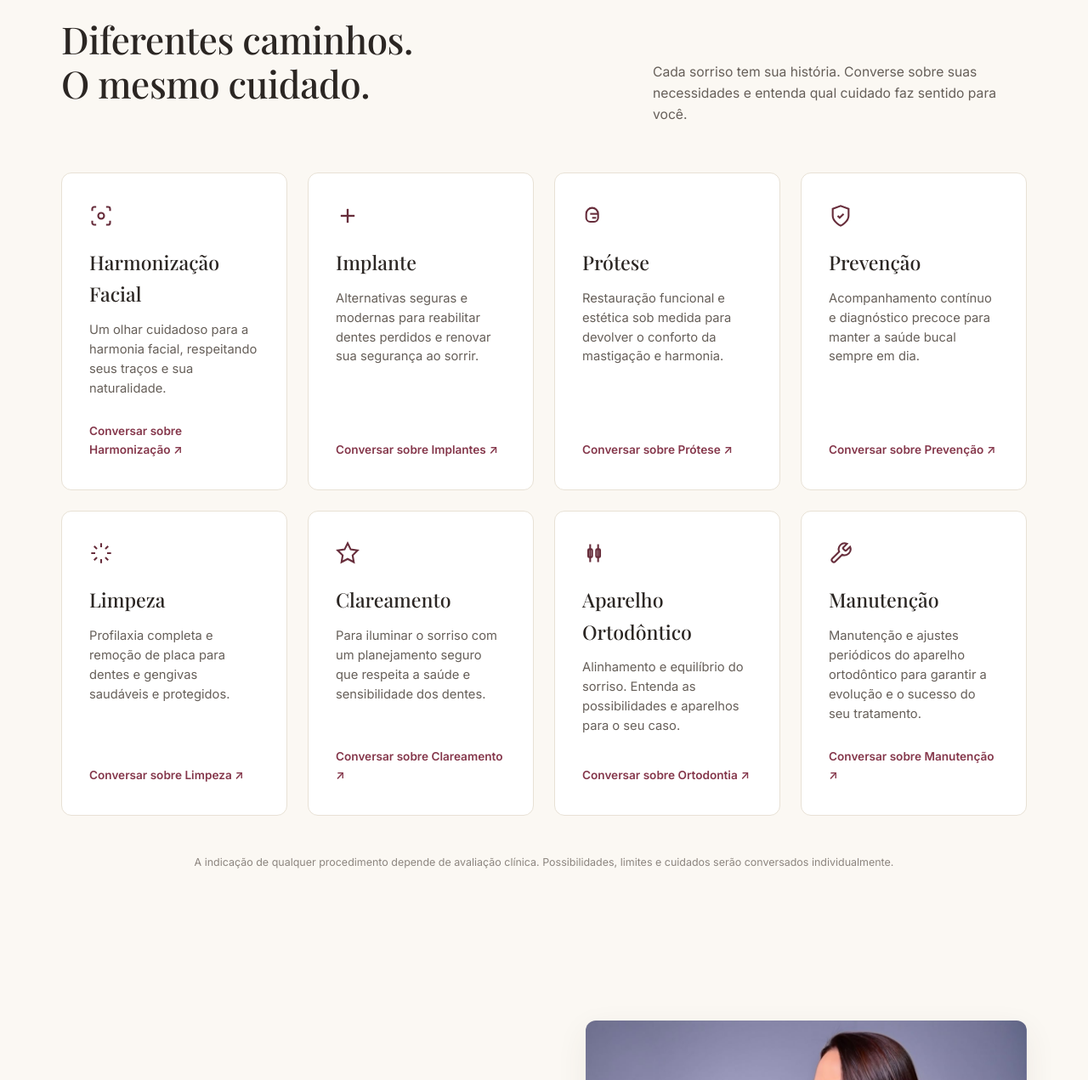
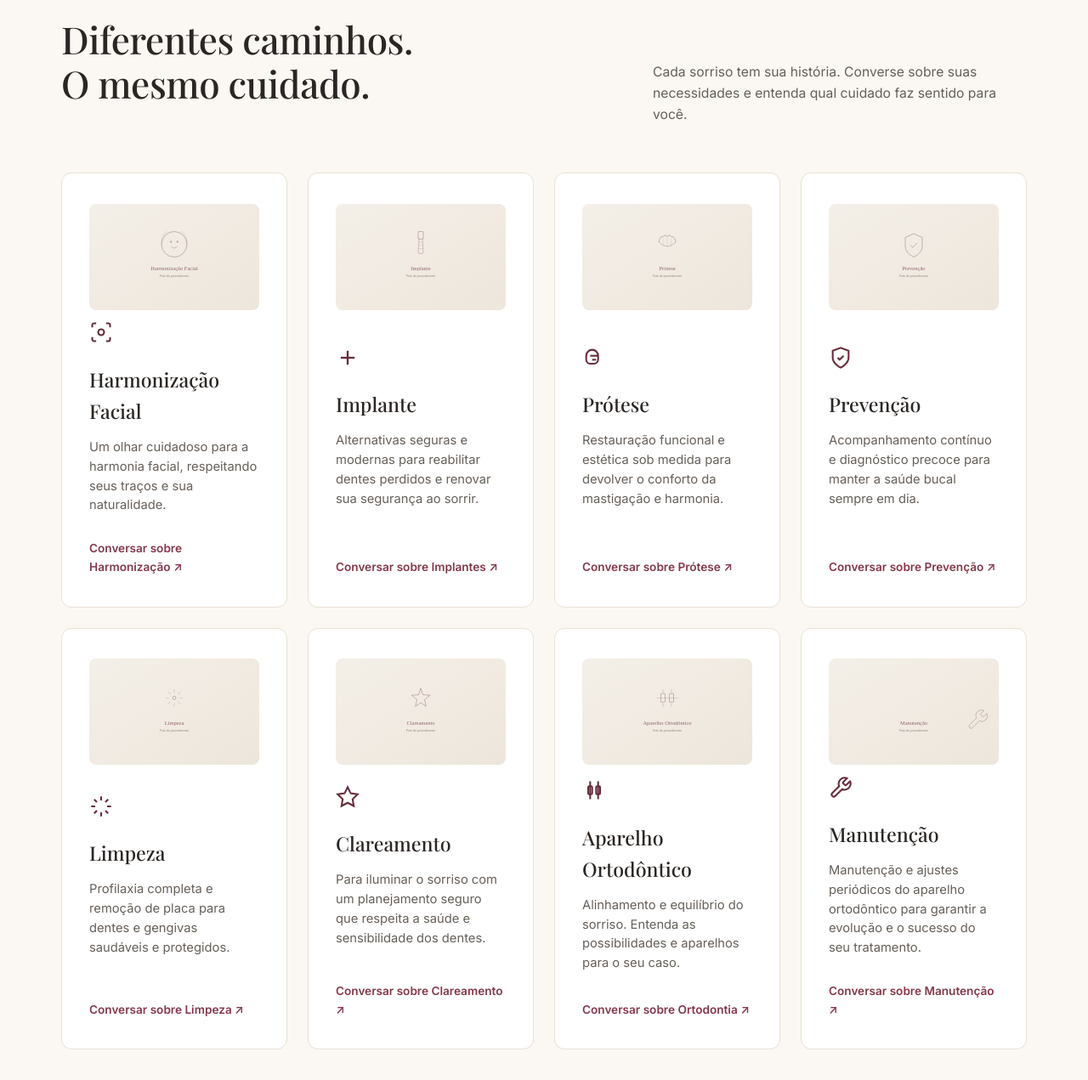
Before and after one commit to Ricardoqs20/Consultorio_Jessica, a Flask app: page / in a window 1280 px wide. Shown: the part 1613-2884 px from the top of the page at 85% size. Run offline with Flask 3, Linux system fonts and the light colour scheme; some web fonts are replaced.

Commit message:
Adiciona placeholders de foto para cada especialidade nos cards de tratamento

```diff
--- a/static/css/style.css
+++ b/static/css/style.css
@@ -195,6 +195,14 @@ a {
 }
 
 /* Buttons */
+
+.treatment-photo {
+  width: 100%;
+  max-height: 150px;
+  object-fit: cover;
+  border-radius: 8px;
+  margin-bottom: 0.8rem;
+}
 .btn-primary {
   background-color: var(--color-burgundy);
   color: #ffffff;
--- a/templates/index.html
+++ b/templates/index.html
@@ -181,6 +181,7 @@
         <div class="treatments-grid">
           <!-- 1: Harmonização Facial -->
           <div class="treatment-card">
+            <img src="{{ url_for('static', filename='images/tratamentos/harmonizacao-facial.svg') }}" alt="Foto de Harmonização Facial" class="treatment-photo">
             <div>
               <div class="treatment-icon">
                 <svg width="28" height="28" viewBox="0 0 24 24" fill="none" stroke="currentColor" stroke-width="1.8">
@@ -199,6 +200,7 @@
 
           <!-- 2: Implante -->
           <div class="treatment-card">
+            <img src="{{ url_for('static', filename='images/tratamentos/implante.svg') }}" alt="Foto de Implante" class="treatment-photo">
             <div>
               <div class="treatment-icon">
                 <svg width="28" height="28" viewBox="0 0 24 24" fill="none" stroke="currentColor" stroke-width="2">
@@ -214,6 +216,7 @@
 
           <!-- 3: Prótese -->
           <div class="treatment-card">
+            <img src="{{ url_for('static', filename='images/tratamentos/protese.svg') }}" alt="Foto de Prótese" class="treatment-photo">
             <div>
               <div class="treatment-icon">
                 <svg width="28" height="28" viewBox="0 0 24 24" fill="none" stroke="currentColor" stroke-width="1.8">
@@ -230,6 +233,7 @@
 
           <!-- 4: Prevenção -->
           <div class="treatment-card">
+            <img src="{{ url_for('static', filename='images/tratamentos/prevencao.svg') }}" alt="Foto de Prevenção" class="treatment-photo">
             <div>
               <div class="treatment-icon">
                 <svg width="28" height="28" viewBox="0 0 24 24" fill="none" stroke="currentColor" stroke-width="1.8">
@@ -245,6 +249,7 @@
 
           <!-- 5: Limpeza -->
           <div class="treatment-card">
+            <img src="{{ url_for('static', filename='images/tratamentos/limpeza.svg') }}" alt="Foto de Limpeza" class="treatment-photo">
             <div>
               <div class="treatment-icon">
                 <svg width="28" height="28" viewBox="0 0 24 24" fill="none" stroke="currentColor" stroke-width="1.8">
@@ -259,6 +264,7 @@
 
           <!-- 6: Clareamento -->
           <div class="treatment-card">
+            <img src="{{ url_for('static', filename='images/tratamentos/clareamento.svg') }}" alt="Foto de Clareamento" class="treatment-photo">
             <div>
               <div class="treatment-icon">
                 <svg width="28" height="28" viewBox="0 0 24 24" fill="none" stroke="currentColor" stroke-width="1.8">
@@ -273,6 +279,7 @@
 
           <!-- 7: Aparelho Ortodôntico -->
           <div class="treatment-card">
+            <img src="{{ url_for('static', filename='images/tratamentos/aparelho-ortodontico.svg') }}" alt="Foto de Aparelho Ortodôntico" class="treatment-photo">
             <div>
               <div class="treatment-icon">
                 <svg width="28" height="28" viewBox="0 0 24 24" fill="none" stroke="currentColor" stroke-width="1.8">
@@ -290,6 +297,7 @@
 
           <!-- 8: Manutenção -->
           <div class="treatment-card">
+            <img src="{{ url_for('static', filename='images/tratamentos/manutencao.svg') }}" alt="Foto de Manutenção" class="treatment-photo">
             <div>
               <div class="treatment-icon">
                 <svg width="28" height="28" viewBox="0 0 24 24" fill="none" stroke="currentColor" stroke-width="1.8">
```
Also changed, not shown: static/images/tratamentos/aparelho-ortodontico.svg (added), static/images/tratamentos/clareamento.svg (added), static/images/tratamentos/harmonizacao-facial.svg (added), static/images/tratamentos/implante.svg (added), static/images/tratamentos/limpeza.svg (added), static/images/tratamentos/manutencao.svg (added), static/images/tratamentos/prevencao.svg (added), static/images/tratamentos/protese.svg (added).
